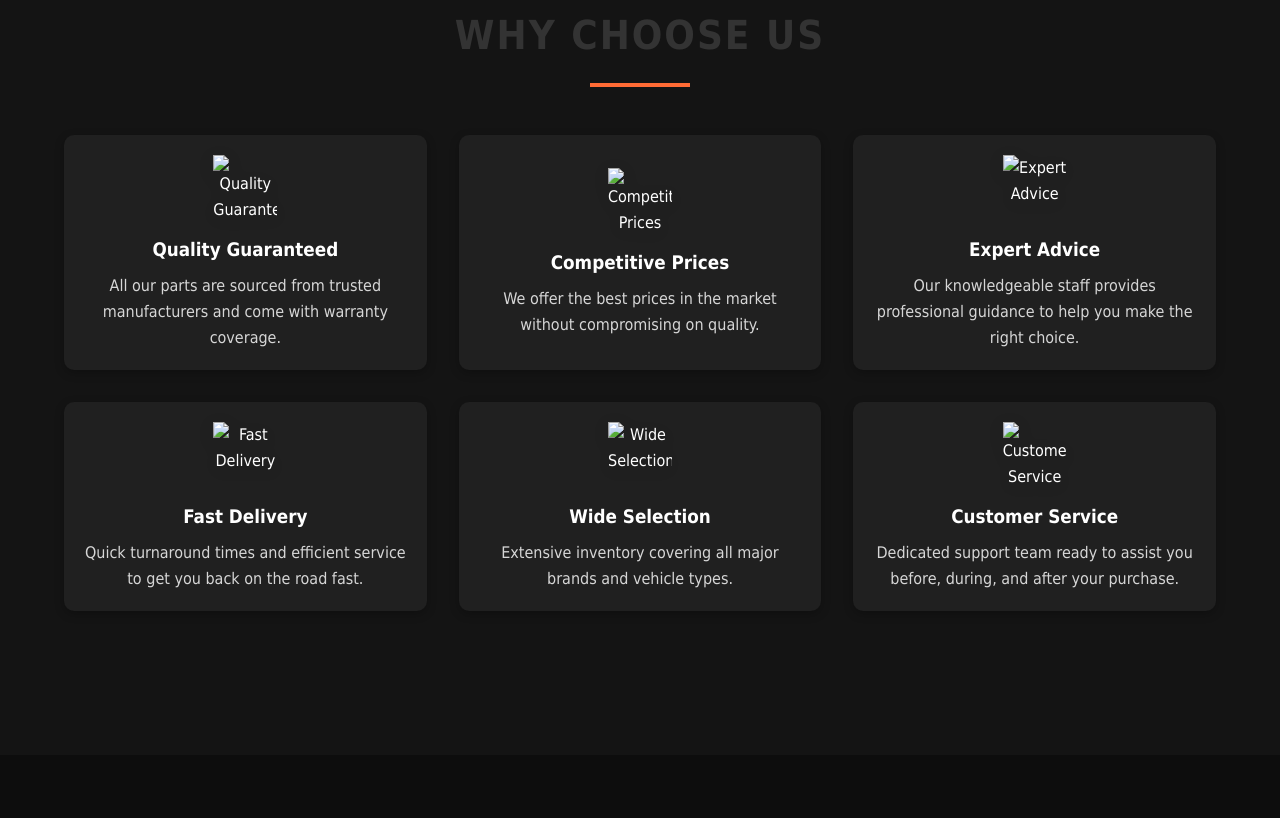
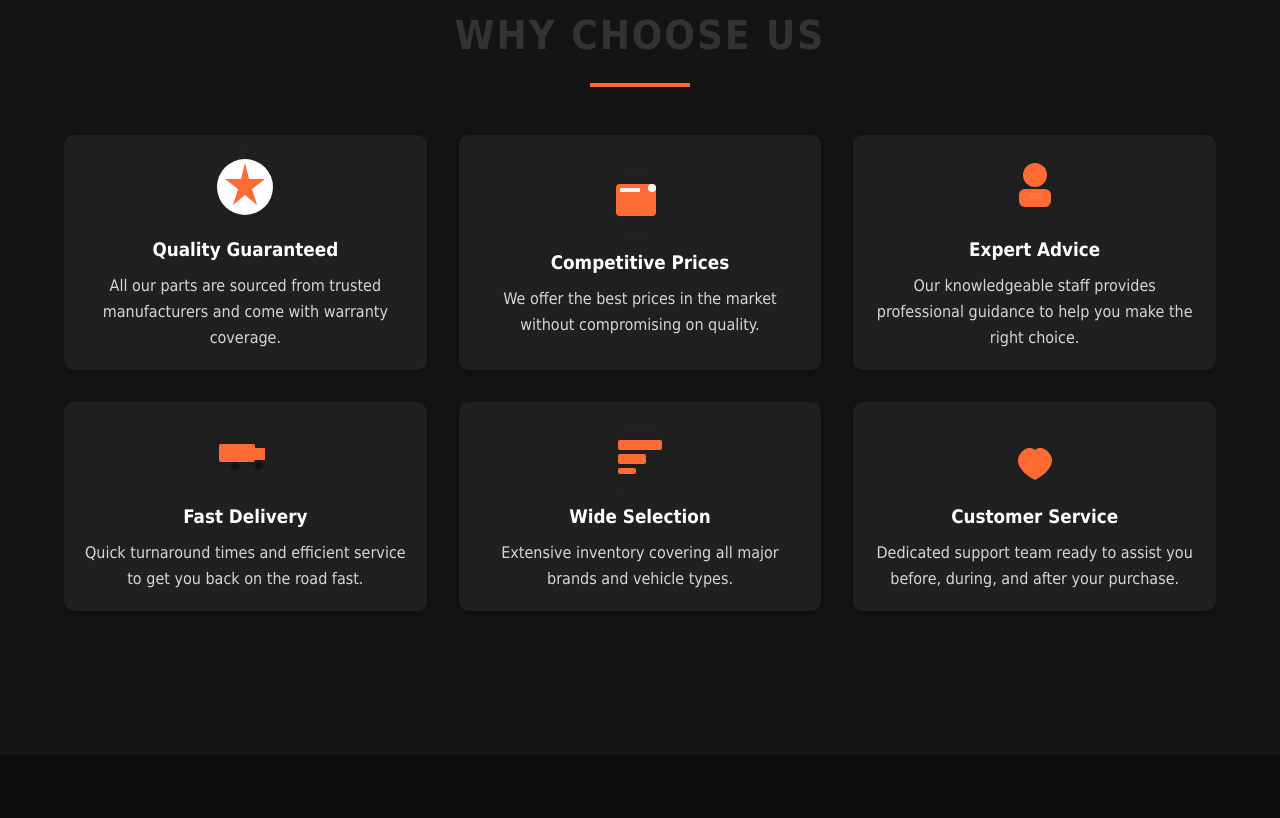
Before and after one commit to TeensAnalyzed/motorShop, a plain HTML site: page index.html in a window 1280 px wide. Shown: the part 2742-3560 px from the top of the page. Drawn offline with Linux system fonts and the light colour scheme.

Commit message:
Update index.html

```diff
--- a/index.html
+++ b/index.html
@@ -119,32 +119,32 @@
             <h2 class="section-title">Why Choose Us</h2>
             <div class="features-grid">
                 <div class="feature-box">
-                    <img class="feature-img" src="icons/quality.svg" alt="Quality Guaranteed">
+                    <img class="feature-img" src="quality.svg" alt="Quality Guaranteed">
                     <h3>Quality Guaranteed</h3>
                     <p>All our parts are sourced from trusted manufacturers and come with warranty coverage.</p>
                 </div>
                 <div class="feature-box">
-                    <img class="feature-img" src="icons/price.svg" alt="Competitive Prices">
+                    <img class="feature-img" src="price.svg" alt="Competitive Prices">
                     <h3>Competitive Prices</h3>
                     <p>We offer the best prices in the market without compromising on quality.</p>
                 </div>
                 <div class="feature-box">
-                    <img class="feature-img" src="icons/expert.svg" alt="Expert Advice">
+                    <img class="feature-img" src="expert.svg" alt="Expert Advice">
                     <h3>Expert Advice</h3>
                     <p>Our knowledgeable staff provides professional guidance to help you make the right choice.</p>
                 </div>
                 <div class="feature-box">
-                    <img class="feature-img" src="icons/delivery.svg" alt="Fast Delivery">
+                    <img class="feature-img" src="delivery.svg" alt="Fast Delivery">
                     <h3>Fast Delivery</h3>
                     <p>Quick turnaround times and efficient service to get you back on the road fast.</p>
                 </div>
                 <div class="feature-box">
-                    <img class="feature-img" src="icons/selection.svg" alt="Wide Selection">
+                    <img class="feature-img" src="selection.svg" alt="Wide Selection">
                     <h3>Wide Selection</h3>
                     <p>Extensive inventory covering all major brands and vehicle types.</p>
                 </div>
                 <div class="feature-box">
-                    <img class="feature-img" src="icons/service.svg" alt="Customer Service">
+                    <img class="feature-img" src="service.svg" alt="Customer Service">
                     <h3>Customer Service</h3>
                     <p>Dedicated support team ready to assist you before, during, and after your purchase.</p>
                 </div>
@@ -243,7 +243,7 @@
             </div>
         </div>
         <div class="footer-bottom">
-            <p>&copy;  2025 by: Jayboy atis - MBN Motor Shop.</p>
+            <p>&copy;  2025 by: Jayboy atis x Rualizo Noriel - MBN Motor Shop.</p>
         </div>
     </footer>
 
@@ -321,4 +321,5 @@
 
                     </script>
                 </body>
+
                 </html>
```
